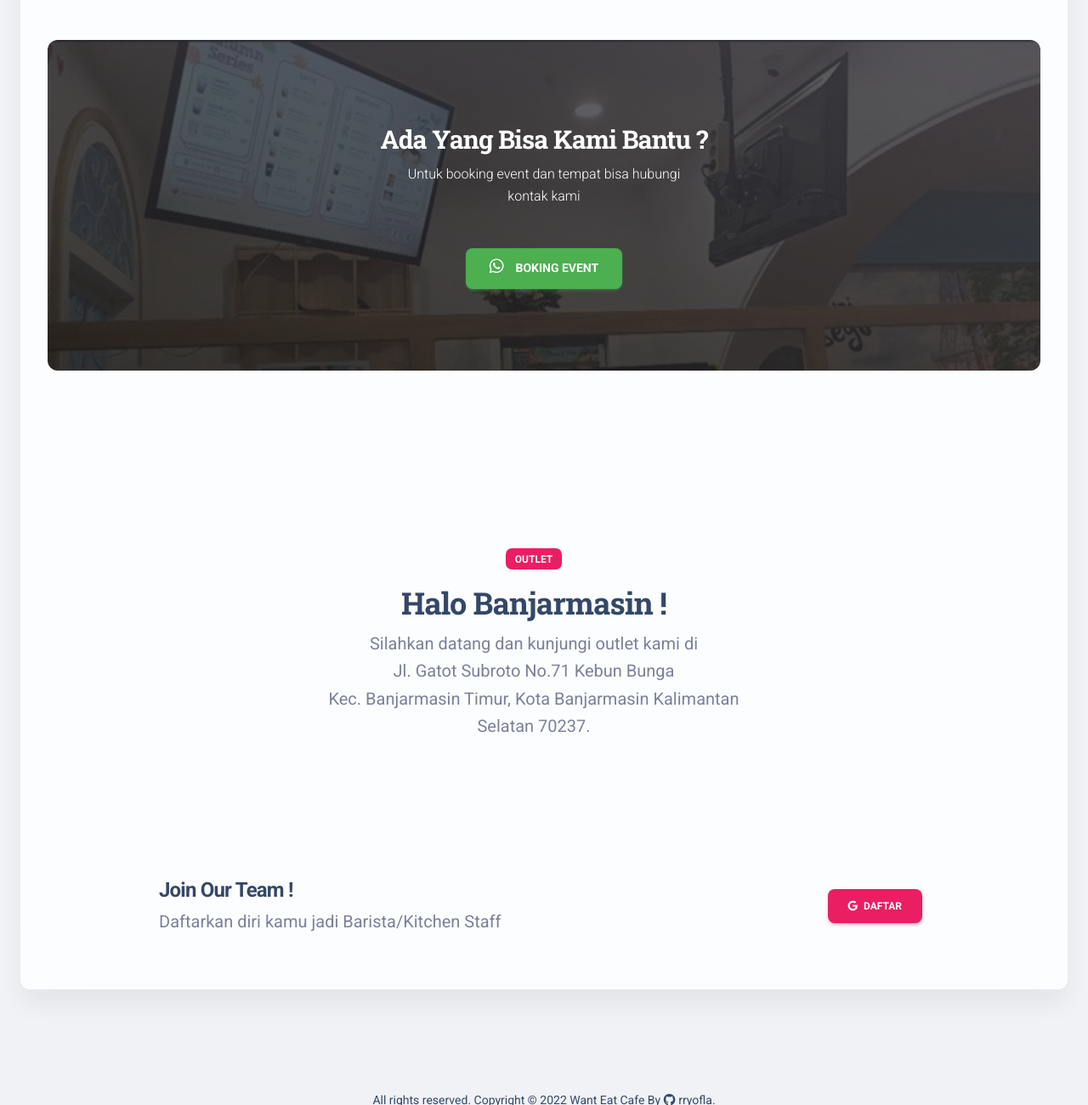
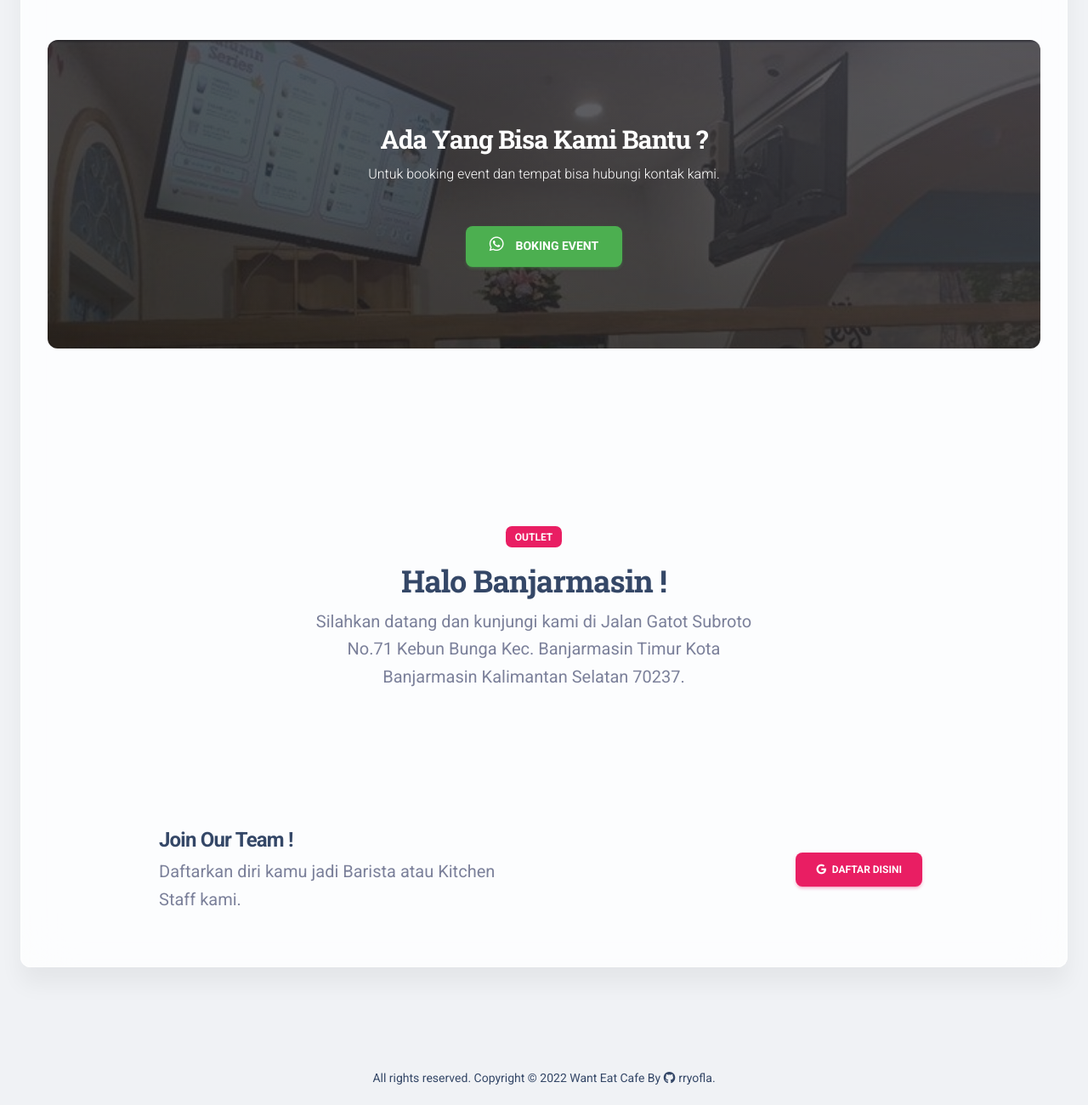
Before and after one commit to rryofla/kopichuseyo, a plain HTML site: page index.html in a window 1280 px wide. Shown: the part 1972-3272 px from the top of the page at 85% size. Drawn offline with Linux system fonts and the light colour scheme; some packages are replaced by stand-ins of ours.

Commit message:
change html

```diff
--- a/index.html
+++ b/index.html
@@ -348,7 +348,7 @@
         <div class="col-md-7 mx-auto text-center">
 
           <h3 class="text-white">Ada Yang Bisa Kami Bantu ?</h3>
-          <p class="text-white mb-5">Untuk booking event dan tempat bisa hubungi<br/> kontak kami</p>
+          <p class="text-white mb-5">Untuk booking event dan tempat bisa hubungi kontak kami.</p>
           <a href="https://api.whatsapp.com/send?phone=6285705875908" class="btn btn-success btn-lg mb-3 mb-sm-0" ><i class="fa fa-whatsapp"></i>&nbsp; &nbsp; BOKING EVENT</a>
         </div>
       </div>
@@ -364,7 +364,7 @@
         <div class="col-lg-6 mx-auto">
           <span class="badge bg-primary mb-3">Outlet</span>
           <h2 class="">Halo Banjarmasin !</h2>
-          <p class="lead">Silahkan datang dan kunjungi outlet kami di  <br /> Jl. Gatot Subroto No.71 Kebun Bunga <br />Kec. Banjarmasin Timur, Kota Banjarmasin Kalimantan Selatan 70237. </p>
+          <p class="lead">Silahkan datang dan kunjungi kami di Jalan Gatot Subroto No.71 Kebun Bunga Kec. Banjarmasin Timur Kota Banjarmasin Kalimantan Selatan 70237. </p>
         </div>
       </div>
     </div>
@@ -378,11 +378,11 @@
     <div class="row">
       <div class="col-lg-5 ms-auto">
         <h4 class="mb-1">Join Our Team !</h4>
-        <p class="lead mb-0">Daftarkan diri kamu jadi Barista/Kitchen Staff</p>
+        <p class="lead mb-0">Daftarkan diri kamu jadi Barista atau Kitchen Staff kami.</p>
       </div>
       <div class="col-lg-5 me-lg-auto my-lg-auto text-lg-end mt-5">
         <a href="https://docs.google.com/forms/d/e/1FAIpQLSea866eFsBb6T4mORstpLC2MLuJ0Oo2VyphJ_78BYXn9FjKBg/closedform" class="btn btn-primary mb-0 me-2" target="_blank">
-          <i class="fab fa-google me-1"></i> Daftar
+          <i class="fab fa-google me-1"></i> Daftar Disini
         </a>
       </div>
     </div>
```
